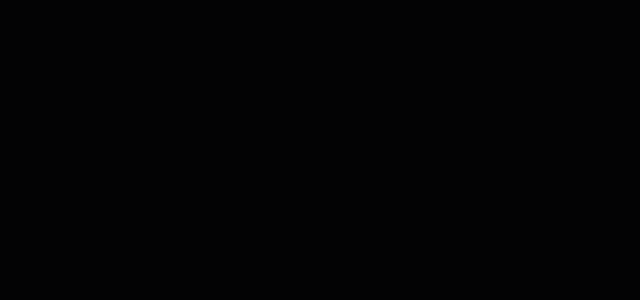
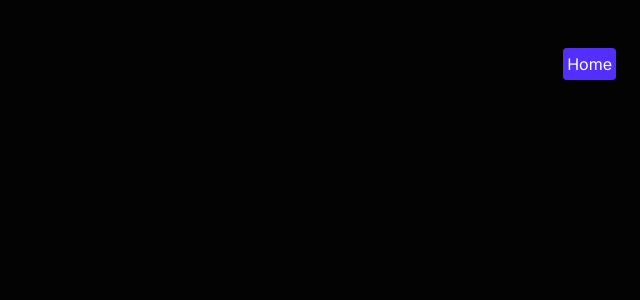
Before and after one commit to kaziabulhasib/animated-portfolio, a Next.js app: page / in a window 1280 px wide. Shown: the top 300 px of the page, without its empty margins (640-1280 px from the left). Built offline with nearby package versions, Linux system fonts and the light colour scheme.

Commit message:
Navbar:second part -setactivesection & scrolltosection

```diff
--- a/app/components/Navbar.tsx
+++ b/app/components/Navbar.tsx
@@ -1,8 +1,22 @@
-import React from "react";
+"use client";
+import React, { useCallback, useEffect, useState } from "react";
+import cn from "classnames";
+const NavBar = () => {
+  const [activeSection, setActiveSection] = useState("home");
+  useEffect(() => {
+    setActiveSection("home");
+  }, []);
 
-const NavBar = () => {
+  const scrollToSection = useCallback((sectionId: string) => {
+    const section = document.getElementById(sectionId);
+    if (section) {
+      section.scrollIntoView({
+        behavior: "smooth",
+      });
+    }
+  }, []);
   return (
-    <div>
+    <div className='fixed top-12 right-6 mx-auto flex flex-col gap-2.5 items-end z-50'>
       <button className='bg-background card-shadow p-3 md:hidden rounded'>
         <img
           className='block dark:hidden'
@@ -15,6 +29,20 @@ const NavBar = () => {
           alt='menu icon'
         />
       </button>
+      <nav>
+        <ul>
+          <li>
+            <div
+              className={cn("rounded p-1", { "bg-primary text-white": true })}
+              onClick={() => {
+                setActiveSection("home");
+                scrollToSection("home");
+              }}>
+              Home
+            </div>
+          </li>
+        </ul>
+      </nav>
     </div>
   );
 };
--- a/package.json
+++ b/package.json
@@ -10,6 +10,7 @@
   },
   "dependencies": {
     "classname": "^0.0.0",
+    "classnames": "^2.5.1",
     "next": "15.0.3",
     "react": "19.0.0-rc-66855b96-20241106",
     "react-dom": "19.0.0-rc-66855b96-20241106"
```
Also changed, not shown: 1 other file (tests, documents, lock files or other folders).
